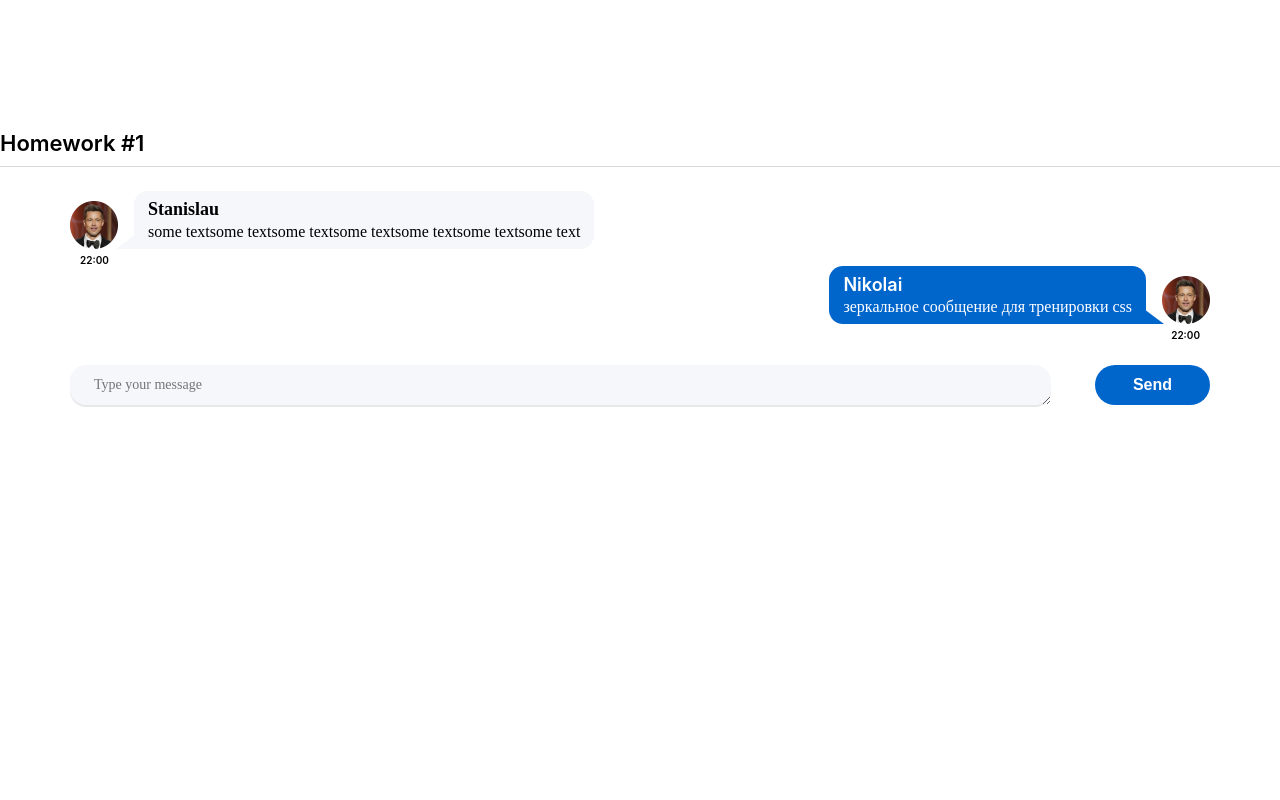
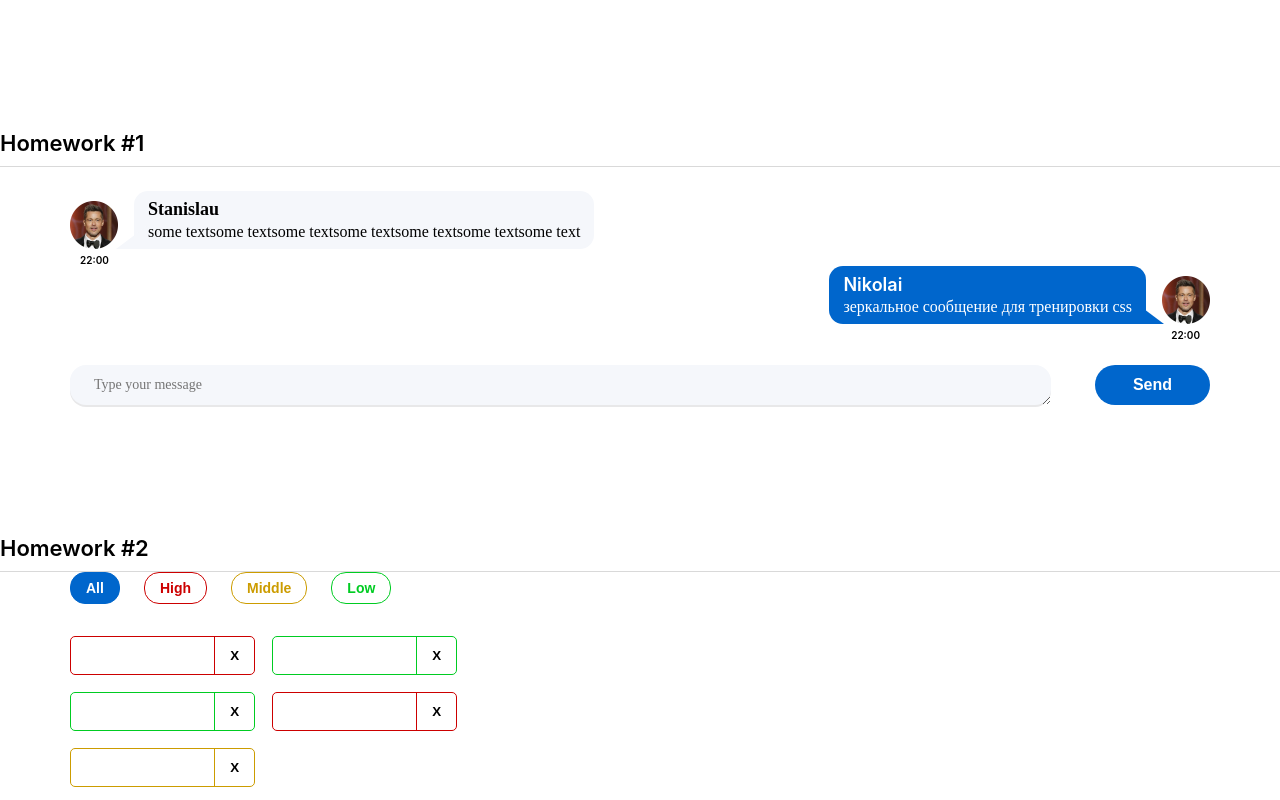
Before and after one commit to Staciv/hws2-master, a React (Create React App) app: page / in a window 1280 px wide. Built offline with nearby package versions, Linux system fonts and the light colour scheme.

Commit message:
hw02 done

```diff
--- a/package.json
+++ b/package.json
@@ -1,6 +1,6 @@
 {
   "name": "hws2",
-  "homepage": "git@github.com:Staciv/hws2-master.git",
+  "homepage": "https://staciv.github.io/hws2-master",
   "version": "0.1.0",
   "private": true,
   "dependencies": {
@@ -15,7 +15,7 @@
     "@types/react": "18.0.17",
     "@types/react-dom": "18.0.6",
     "@types/uuid": "8.3.4",
-    "axios": "0.27.2",
+    "axios": "^1.13.5",
     "gh-pages": "^6.3.0",
     "react": "18.2.0",
     "react-dom": "18.2.0",
--- a/src/s1-main/App.tsx
+++ b/src/s1-main/App.tsx
@@ -1,13 +1,14 @@
 import React from 'react'
 import s from './App.module.css'
 import HW1 from '../s2-homeworks/hw01/HW1'
+import HW2 from "../s2-homeworks/hw02/HW2";
 
 function App() {
     return (
         <div className={s.App}>
             <HW1/>
             {/*раскомментировать по ходу выполнения*/}
-            {/*<HW2/>*/}
+            <HW2/>
             {/*<HW3/>*/}
             {/*<HW4/>*/}
 
--- a/src/s2-homeworks/hw02/HW2.tsx
+++ b/src/s2-homeworks/hw02/HW2.tsx
@@ -17,16 +17,16 @@
 * */
 
 // types
-export type AffairPriorityType = any // need to fix any
+export type AffairPriorityType = "high" | "low" | "middle"
 export type AffairType = {
-    _id: any // need to fix any
-    name: any // need to fix any
+    _id: number
+    name: string
     priority: AffairPriorityType
 }
 export type FilterType = 'all' | AffairPriorityType
 
 // constants
-const defaultAffairs: any = [ // need to fix any
+const defaultAffairs: AffairType[] = [ // need to fix any
     {_id: 1, name: 'React', priority: 'high'}, // студенты могут изменить содержимое name и количество элементов в массиве, ...priority не менять!
     {_id: 2, name: 'anime', priority: 'low'},
     {_id: 3, name: 'games', priority: 'low'},
@@ -35,23 +35,24 @@
 ]
 
 // pure helper functions
-export const filterAffairs = (affairs: any, filter: any): any => { // need to fix any
+export const filterAffairs = (affairs: AffairType[], filter: FilterType): AffairType[] => {// need to fix any
+    if(filter === "all") {
+        return affairs
+    }
+    return affairs.filter(affair =>   affair.priority === filter )
+}
 
-
-    return affairs // need to fix
-}
-export const deleteAffair = (affairs: any, _id: any): any => { // need to fix any
-
-    return affairs // need to fix
+export const deleteAffair = (affairs: AffairType[], _id: AffairType["_id"]): AffairType[] => { // need to fix any
+    return affairs.filter((affair) =>   _id !== affair._id)
 }
 
 function HW2() {
-    const [affairs, setAffairs] = useState<any>(defaultAffairs) // need to fix any
+    const [affairs, setAffairs] = useState<AffairType[]>(defaultAffairs) // need to fix any
     const [filter, setFilter] = useState<FilterType>('all')
 
     const filteredAffairs = filterAffairs(affairs, filter)
-    const deleteAffairCallback = (_id: any) => { // need to fix any
-        // need to fix
+    const deleteAffairCallback = (_id: AffairType["_id"]) => { // need to fix any
+        setAffairs(deleteAffair(affairs, _id))
     }
 
     return (
--- a/src/s2-homeworks/hw02/affairs/Affairs.tsx
+++ b/src/s2-homeworks/hw02/affairs/Affairs.tsx
@@ -4,24 +4,24 @@
 import s from './Affairs.module.css'
 
 type AffairsPropsType = {
-    data: any // need to fix any
-    setFilter: any
-    deleteAffairCallback: any
+    data: AffairType[] // need to fix any
+    setFilter: (filter: FilterType) => void
+    deleteAffairCallback: (id: AffairType["_id"]) => void
     filter: FilterType
 }
 
 function Affairs(props: AffairsPropsType) {
     const setAll = () => {
-        // need to fix
+        props.setFilter("all")
     }
     const setHigh = () => {
-        // need to fix
+        props.setFilter("high")
     }
     const setMiddle = () => {
-        // need to fix
+        props.setFilter("middle")
     }
     const setLow = () => {
-        // need to fix
+        props.setFilter("low")
     }
 
     const cnAll = s.button + ' ' + s.all + (props.filter === 'all' ? ' ' + s.active : '')
--- a/src/s2-homeworks/hw02/affairs/affair/Affair.tsx
+++ b/src/s2-homeworks/hw02/affairs/affair/Affair.tsx
@@ -6,13 +6,14 @@
 type AffairPropsType = {
     // key не нужно типизировать
     affair: AffairType
-    deleteAffairCallback: any // need to fix any
+    deleteAffairCallback: (id: AffairType["_id"]) => void // need to fix any
 }
 
 function Affair(props: AffairPropsType) {
     const deleteCallback = () => {
-        // need to fix
+        props.deleteAffairCallback(props.affair._id)
     }
+
 
     const nameClass = s.name + ' ' + s2[props.affair.priority]
     const buttonClass = s.closeButton + ' ' + s2[props.affair.priority]
@@ -35,6 +36,7 @@
             <button
                 id={'hw2-button-delete-' + props.affair._id}
                 className={buttonClass}
+                onClick={deleteCallback}
                 // need to fix
 
             >
```
